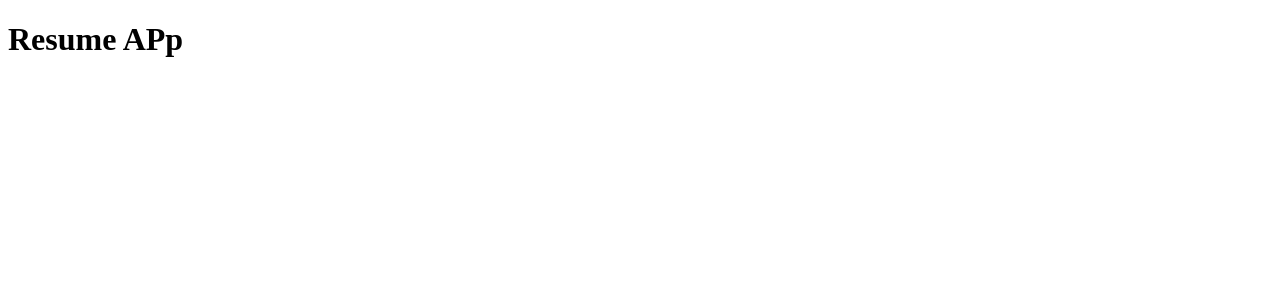
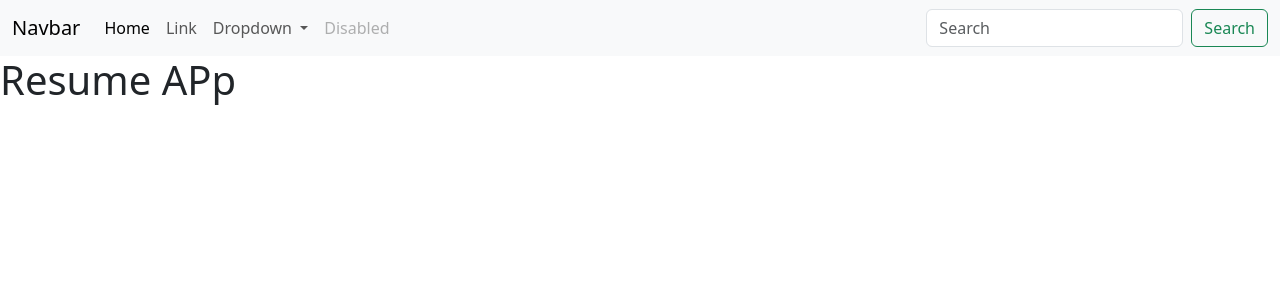
Before and after one commit to JrS4mIl/Resume-Training, a Django app: page / in a window 1280 px wide. Shown: the top 300 px of the page. Run offline with Django 4.2, Linux system fonts and the light colour scheme.

Commit message:
refactor: urls patter

```diff
--- /dev/null
+++ b/core/urls.py
@@ -0,0 +1,6 @@
+from django.urls import path
+from .views import index
+
+urlpatterns=[
+    path('',index,name='index')
+]
--- a/resume/urls.py
+++ b/resume/urls.py
@@ -15,9 +15,9 @@ Including another URLconf
     2. Add a URL to urlpatterns:  path('blog/', include('blog.urls'))
 """
 from django.contrib import admin
-from django.urls import path
+from django.urls import path,include
 from core.views import index
 urlpatterns = [
     path('admin/', admin.site.urls),
-    path("",index,name='index')
+    path("",include('core.urls')),
 ]
--- a/templates/index.html
+++ b/templates/index.html
@@ -1,11 +1,51 @@
 <!DOCTYPE html>
 <html lang="en">
+
 <head>
     <meta charset="UTF-8">
     <title>Resume App</title>
+    <link href="https://cdn.jsdelivr.net/npm/bootstrap@5.3.2/dist/css/bootstrap.min.css" rel="stylesheet" integrity="sha384-T3c6CoIi6uLrA9TneNEoa7RxnatzjcDSCmG1MXxSR1GAsXEV/Dwwykc2MPK8M2HN" crossorigin="anonymous">
+    <nav class="navbar navbar-expand-lg bg-body-tertiary">
+  <div class="container-fluid">
+    <a class="navbar-brand" href="#">Navbar</a>
+    <button class="navbar-toggler" type="button" data-bs-toggle="collapse" data-bs-target="#navbarSupportedContent" aria-controls="navbarSupportedContent" aria-expanded="false" aria-label="Toggle navigation">
+      <span class="navbar-toggler-icon"></span>
+    </button>
+    <div class="collapse navbar-collapse" id="navbarSupportedContent">
+      <ul class="navbar-nav me-auto mb-2 mb-lg-0">
+        <li class="nav-item">
+          <a class="nav-link active" aria-current="page" href="#">Home</a>
+        </li>
+        <li class="nav-item">
+          <a class="nav-link" href="#">Link</a>
+        </li>
+        <li class="nav-item dropdown">
+          <a class="nav-link dropdown-toggle" href="#" role="button" data-bs-toggle="dropdown" aria-expanded="false">
+            Dropdown
+          </a>
+          <ul class="dropdown-menu">
+            <li><a class="dropdown-item" href="#">Action</a></li>
+            <li><a class="dropdown-item" href="#">Another action</a></li>
+            <li><hr class="dropdown-divider"></li>
+            <li><a class="dropdown-item" href="#">Something else here</a></li>
+          </ul>
+        </li>
+        <li class="nav-item">
+          <a class="nav-link disabled" aria-disabled="true">Disabled</a>
+        </li>
+      </ul>
+      <form class="d-flex" role="search">
+        <input class="form-control me-2" type="search" placeholder="Search" aria-label="Search">
+        <button class="btn btn-outline-success" type="submit">Search</button>
+      </form>
+    </div>
+  </div>
+</nav>
+
 </head>
 <body>
 <h1>Resume APp</h1>
 
+<script src="https://cdn.jsdelivr.net/npm/bootstrap@5.3.2/dist/js/bootstrap.bundle.min.js" integrity="sha384-C6RzsynM9kWDrMNeT87bh95OGNyZPhcTNXj1NW7RuBCsyN/o0jlpcV8Qyq46cDfL" crossorigin="anonymous"></script>
 </body>
 </html>
```
